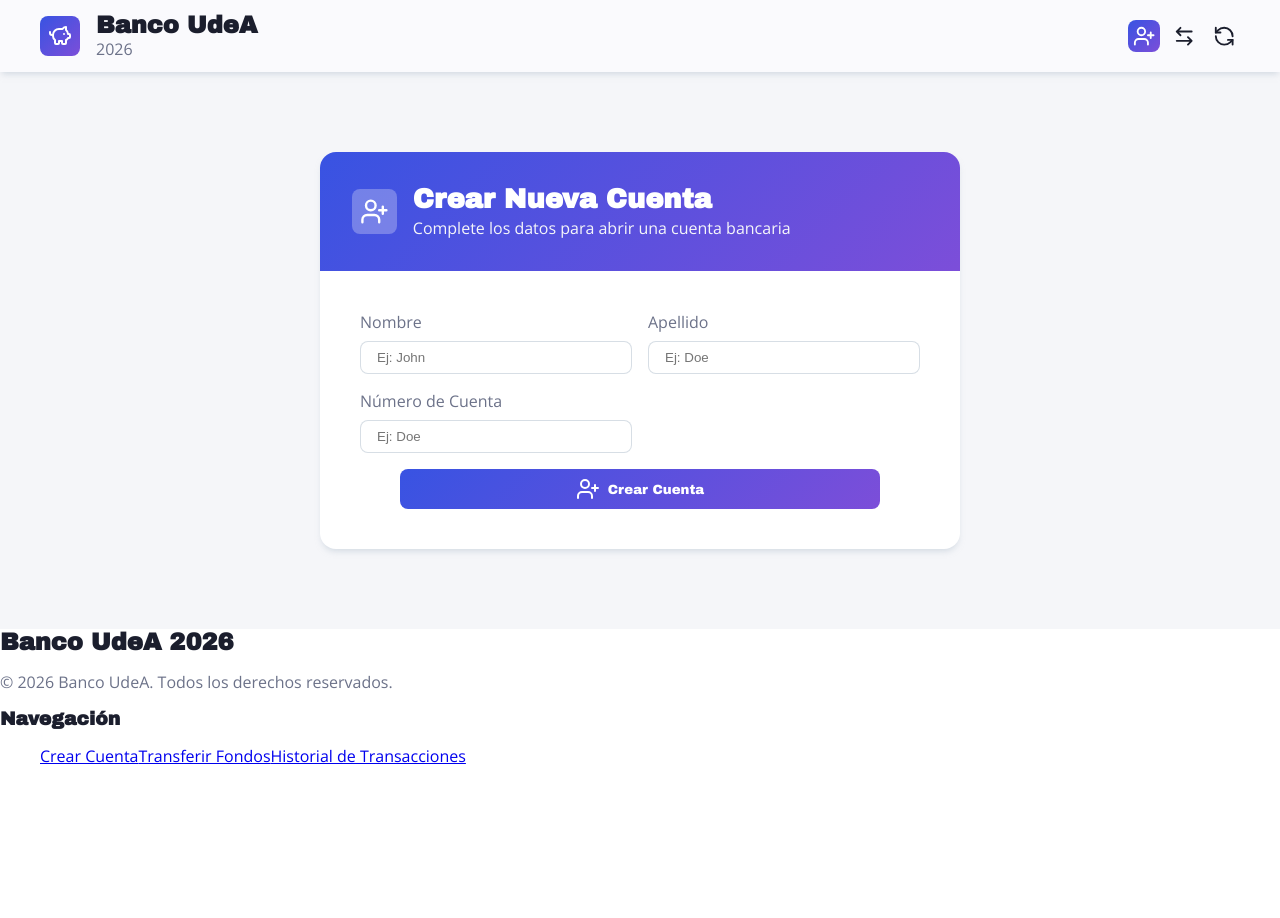
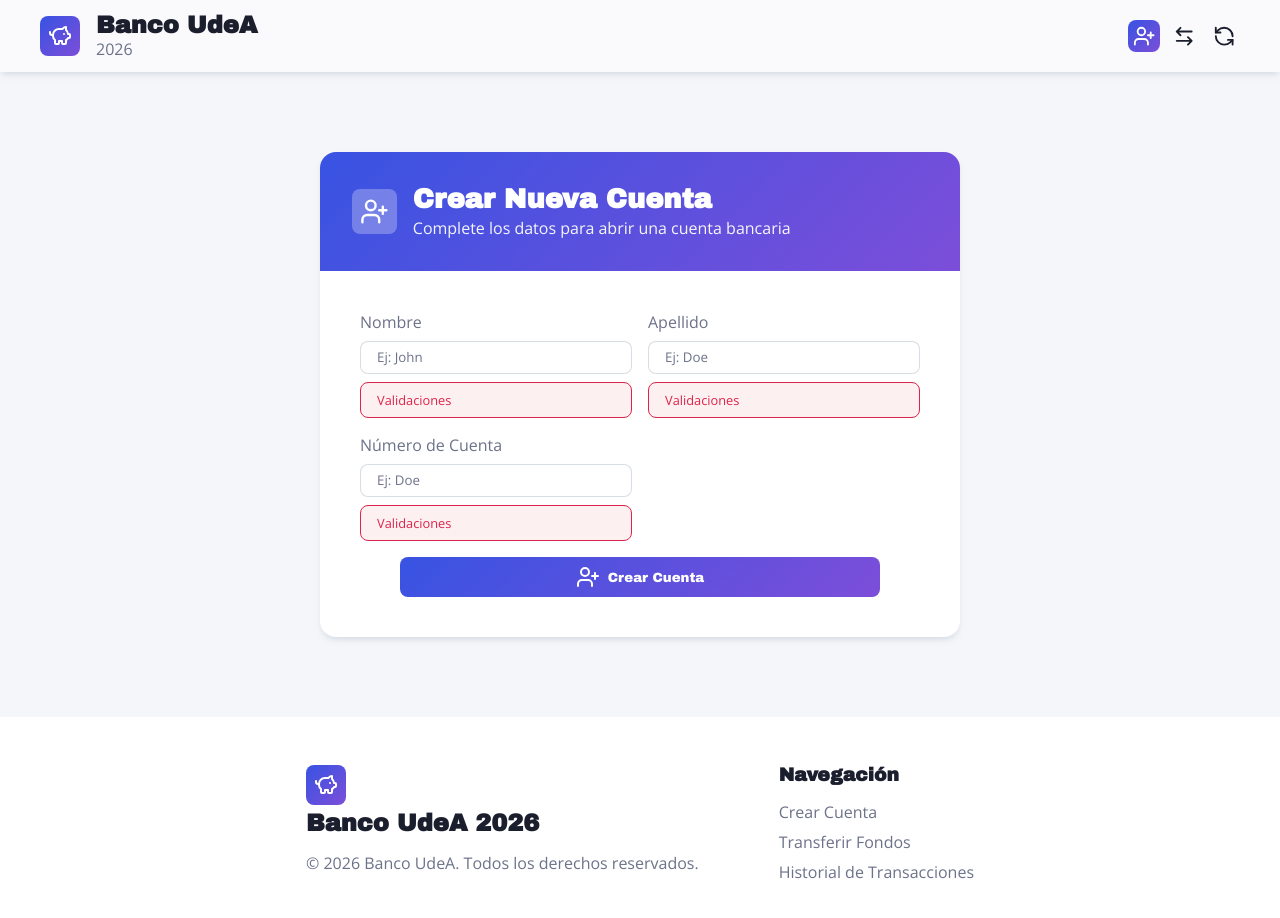
Before and after one commit to Isa-Bedoya-UdeA/Banco2026-SA-Lab1, a React (Vite) app: page / in a window 1280 px wide. Shown: the top 918 px of the page. Before the commit the page ends 800 px from the top, so only its background shows below. Built offline with nearby package versions, Linux system fonts and the light colour scheme.

Commit message:
Footer basic styles

```diff
--- a/src/components/layout/Footer.jsx
+++ b/src/components/layout/Footer.jsx
@@ -6,17 +6,39 @@ const Footer = () => {
 	return (
 		<footer>
 			<section className="footer__brand">
+				<svg
+					className="logo"
+					xmlns="http://www.w3.org/2000/svg"
+					width="24"
+					height="24"
+					viewBox="0 0 24 24"
+				>
+					<path
+						fill="none"
+						stroke="currentColor"
+						strokeLinecap="round"
+						strokeLinejoin="round"
+						strokeWidth="2"
+						d="M11 17h3v2a1 1 0 0 0 1 1h2a1 1 0 0 0 1-1v-3a3.16 3.16 0 0 0 2-2h1a1 1 0 0 0 1-1v-2a1 1 0 0 0-1-1h-1a5 5 0 0 0-2-4V3a4 4 0 0 0-3.2 1.6l-.3.4H11a6 6 0 0 0-6 6v1a5 5 0 0 0 2 4v3a1 1 0 0 0 1 1h2a1 1 0 0 0 1-1zm5-7h.01M2 8v1a2 2 0 0 0 2 2h1"
+					/>
+				</svg>
 				<h2>Banco UdeA 2026</h2>
 				<p>© 2026 Banco UdeA. Todos los derechos reservados.</p>
 			</section>
 			<section className="footer__navigation">
 				<h3>Navegación</h3>
 				<ul>
-					<Link to={PATHS.CREATE_ACCOUNT}>Crear Cuenta</Link>
-					<Link to={PATHS.TRANSFER_FOUND}>Transferir Fondos</Link>
-					<Link to={PATHS.TRANSACTION_HISTORY}>
-						Historial de Transacciones
-					</Link>
+					<li>
+						<Link to={PATHS.CREATE_ACCOUNT}>Crear Cuenta</Link>
+					</li>
+					<li>
+						<Link to={PATHS.TRANSFER_FOUND}>Transferir Fondos</Link>
+					</li>
+					<li>
+						<Link to={PATHS.TRANSACTION_HISTORY}>
+							Historial de Transacciones
+						</Link>
+					</li>
 				</ul>
 			</section>
 		</footer>
--- a/src/components/layout/Header.jsx
+++ b/src/components/layout/Header.jsx
@@ -7,7 +7,7 @@ const Header = () => {
 		<header>
 			<section className="header__brand">
 				<svg
-					className="header__logo"
+					className="logo"
 					xmlns="http://www.w3.org/2000/svg"
 					width="24"
 					height="24"
--- a/src/components/layout/footer.css
+++ b/src/components/layout/footer.css
@@ -0,0 +1,57 @@
+footer {
+	display: grid;
+	grid-template-columns: 1fr;
+	padding: 1rem;
+}
+
+.footer__navigation ul {
+	margin: 0;
+	padding: 0;
+	display: flex;
+	flex-direction: column;
+	gap: 0.5rem;
+	margin-top: 1rem;
+}
+
+.footer__navigation ul li {
+	list-style: none;
+}
+
+.footer__navigation ul a {
+	color: var(--text-color);
+	text-decoration: none;
+	transition: 0.2s color ease;
+}
+
+/* Big Mobile */
+@media screen and (min-width: 500px) {
+	footer {
+		grid-template-columns: repeat(auto-fit, minmax(7rem, auto));
+		justify-content: center;
+		gap: 2rem;
+		padding: 2rem;
+	}
+}
+
+/* Small Tablet */
+@media screen and (min-width: 700px) {
+	footer {
+		padding: 3rem;
+		gap: 3rem;
+	}
+
+	.footer__navigation ul li:hover a {
+		color: var(--primary-color);
+	}
+}
+
+/* Big Tablet */
+@media screen and (min-width: 900px) {
+	footer {
+		gap: 5rem;
+	}
+}
+
+/* Desktop */
+@media screen and (min-width: 1200px) {
+}
--- a/src/components/layout/header.css
+++ b/src/components/layout/header.css
@@ -13,7 +13,7 @@ header {
 	height: 11rem;
 	padding: 1rem 0.5rem;
 	background-color: var(--bg-blur);
-	backdrop-filter: blur(10px);
+	backdrop-filter: blur(20px);
 	box-shadow: 0 4px 6px -2px var(--gray-dark);
 }
 
@@ -22,15 +22,6 @@ header {
 	flex-direction: column;
 	align-items: center;
 	text-align: center;
-}
-
-.header__logo {
-	background: var(--primary-gradient);
-	border-radius: 0.5rem;
-	width: 2.5rem;
-	height: 2.5rem;
-	color: var(--white);
-	padding: 0.5rem;
 }
 
 .header__brand p {
--- a/src/pages/CreateAccountForm.jsx
+++ b/src/pages/CreateAccountForm.jsx
@@ -44,6 +44,7 @@ const CreateAccount = () => {
 								name="first_name"
 								id="first_name"
 							/>
+							<p className="error">Validaciones</p>
 						</div>
 						<div className="form_group">
 							<label htmlFor="last_name">Apellido</label>
@@ -53,6 +54,7 @@ const CreateAccount = () => {
 								name="last_name"
 								id="last_name"
 							/>
+							<p className="error">Validaciones</p>
 						</div>
 						<div className="form_group">
 							<label htmlFor="account_number">
@@ -64,6 +66,7 @@ const CreateAccount = () => {
 								name="account_number"
 								id="account_number"
 							/>
+							<p className="error">Validaciones</p>
 						</div>
 
 						<button type="submit">
--- a/src/pages/TransferFound.jsx
+++ b/src/pages/TransferFound.jsx
@@ -41,6 +41,7 @@ const TransferFound = () => {
 									name="origin_account"
 									id="origin_account"
 								/>
+								<p className="error">Validaciones</p>
 							</div>
 							<svg
 								xmlns="http://www.w3.org/2000/svg"
@@ -67,6 +68,7 @@ const TransferFound = () => {
 									name="receiver_account"
 									id="receiver_account"
 								/>
+								<p className="error">Validaciones</p>
 							</div>
 						</div>
 						<div className="form_group">
@@ -77,6 +79,7 @@ const TransferFound = () => {
 								name="amount"
 								id="amount"
 							/>
+							<p className="error">Validaciones</p>
 						</div>
 						<button type="submit">
 							<svg
--- a/src/styles/global.css
+++ b/src/styles/global.css
@@ -23,6 +23,32 @@ h4 {
 h1 {
 	font-size: 1.7rem;
 	margin-bottom: 0.2rem;
+}
+
+::placeholder,
+label {
+	font-family: var(--text-font);
+	color: var(--text-color);
+}
+
+p.error {
+	color: var(--error);
+	background-color: var(--error-bg);
+	padding: 0.5rem 1rem;
+	border-radius: 0.5rem;
+	border: 1px solid var(--error);
+	margin: 0;
+	font-size: 0.8rem;
+}
+
+.logo {
+	background: var(--primary-gradient);
+	border-radius: 0.5rem;
+	width: 2.5rem;
+	height: 2.5rem;
+	color: var(--white);
+	padding: 0.5rem;
+	transition: 0.2s transform ease;
 }
 
 main {
@@ -114,6 +140,10 @@ button {
 	.container__form {
 		padding: 2rem;
 	}
+
+	.logo:hover {
+		transform: rotate(10deg);
+	}
 }
 
 /* Big Tablet */
```
